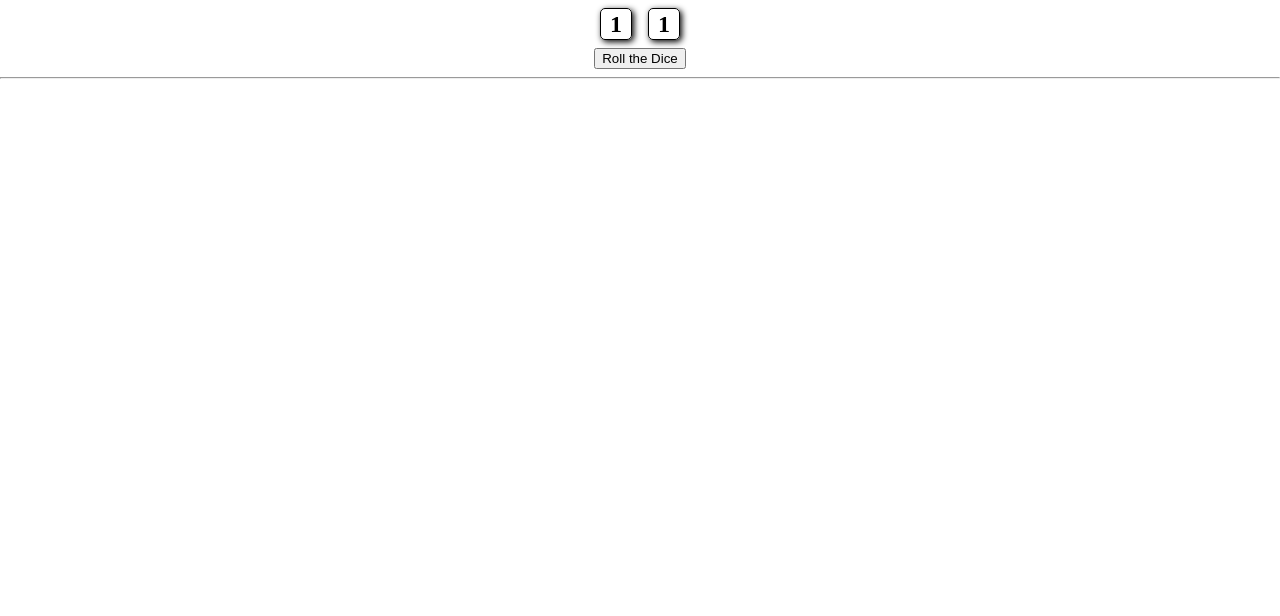
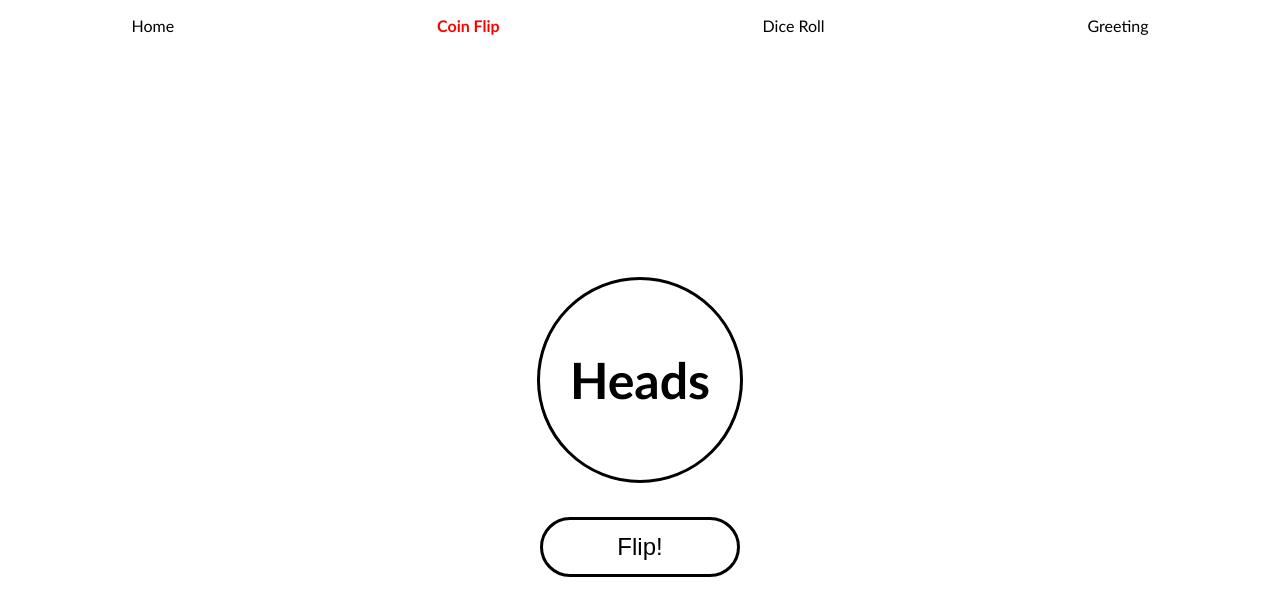
Before and after one commit to jkgrim/widgets-in-react, a React (Create React App) app: page /coinflip in a window 1280 px wide. Shown: the top 616 px of the page. Built offline with nearby package versions, Linux system fonts and the light colour scheme.

Commit message:
adds coin flip, restyling, navigation

```diff
--- a/src/App.css
+++ b/src/App.css
@@ -1,11 +1,40 @@
 body {
   margin: 0;
+  font-family: "Trebuchet MS", sans-serif;
+}
+
+a {
+  text-decoration: none;
+  color: black;
+}
+
+.active {
+  font-weight: bold;
+  color: red;
+}
+
+.navbar {
+  display: flex;
+  align-items: center;
+  height: 50px;
+  justify-content: space-around;
+}
+
+.home {
   text-align: center;
+}
+
+.dice-container {
+  display: flex;
+  justify-content: center;
+  align-items: center;
+  flex-direction: column;
+  height: 90vh;
+  width: 100vw;
 }
 
 .dice-wrapper {
   display: flex;
-  justify-content: center;
 }
 
 .dice-1,
@@ -13,10 +42,60 @@ body {
   display: flex;
   justify-content: center;
   align-items: center;
-  height: 30px;
-  width: 30px;
-  margin: 8px;
-  border: 1px solid black;
+  height: 200px;
+  width: 200px;
+  margin: 30px;
+  font-size: 150px;
+  border: 3px solid black;
   border-radius: 5px;
-  box-shadow: 2px 2px 6px;
+  box-shadow: 10px 10px 30px 1px;
 }
+
+.dice-button {
+  height: 60px;
+  width: 200px;
+  background-color: white;
+  border: 3px solid black;
+  border-radius: 50px;
+  font-size: 24px;
+  cursor: pointer;
+  margin-top: 20px;
+}
+
+.coin-container {
+  height: 90vh;
+  width: 100vw;
+  display: flex;
+  justify-content: center;
+  align-items: center;
+  flex-direction: column;
+}
+
+.coin-wrapper {
+  display: flex;
+  justify-content: center;
+  align-items: center;
+  flex-direction: column;
+}
+
+.coin {
+  display: flex;
+  justify-content: center;
+  align-items: center;
+  flex-direction: column;
+  font-size: 50px;
+  height: 200px;
+  width: 200px;
+  border: 3px solid black;
+  border-radius: 50%;
+}
+
+.coin-button {
+  height: 60px;
+  width: 200px;
+  background-color: white;
+  border: 3px solid black;
+  border-radius: 50px;
+  font-size: 24px;
+  cursor: pointer;
+}
--- a/src/App.js
+++ b/src/App.js
@@ -1,10 +1,25 @@
+import { Route, BrowserRouter as Router, Switch } from "react-router-dom";
+
 import "./App.css";
-import DiceRoll from "./components/DiceRoll";
+import NavBar from "./navigation/NavBar";
+import Home from "./pages/Home";
+import DiceRoll from "./pages/DiceRoll";
+import CoinFlip from "./pages/CoinFlip";
+import Greeting from "./pages/Greeting";
 
 function App() {
   return (
     <div className="App">
-      <DiceRoll />
+      <Router>
+        <Route path="*" component={NavBar} />
+
+        <Switch>
+          <Route exact path="/" component={Home} />
+          <Route path="/coinflip" component={CoinFlip} />
+          <Route path="/diceroll" component={DiceRoll} />
+          <Route path="/greeting" component={Greeting} />
+        </Switch>
+      </Router>
 
       {/*
       add 2 numbers
--- /dev/null
+++ b/src/navigation/NavBar.js
@@ -0,0 +1,25 @@
+import { NavLink } from "react-router-dom";
+
+export default function NavBar() {
+  return (
+    <div className="navbar">
+      <div>
+        <NavLink exact to="/">
+          Home
+        </NavLink>
+      </div>
+
+      <div>
+        <NavLink to="/coinflip">Coin Flip</NavLink>
+      </div>
+
+      <div>
+        <NavLink to="/diceroll">Dice Roll</NavLink>
+      </div>
+
+      <div>
+        <NavLink to="/greeting">Greeting</NavLink>
+      </div>
+    </div>
+  );
+}
--- /dev/null
+++ b/src/pages/CoinFlip.js
@@ -0,0 +1,37 @@
+import { useState } from "react";
+
+export default function CoinFlip() {
+  const [toggle, setToggle] = useState(false);
+
+  function sleep(ms) {
+    return new Promise((resolve) => setTimeout(resolve, ms));
+  }
+
+  async function headsTails() {
+    for (let i = 0; i < 10; i++) {
+      setToggle(true);
+      await sleep(100);
+      setToggle(false);
+      await sleep(100);
+    }
+    let randomNumber = Math.floor(Math.random() * 2) + 1;
+    if (randomNumber === 1) {
+      setToggle(true);
+    } else {
+      setToggle(false);
+    }
+  }
+
+  return (
+    <div className="App">
+      <div className="coin-container">
+        <div className="coin-wrapper">
+          <h1 className="coin">{toggle ? "Tails" : "Heads"}</h1>
+          <button className="coin-button" onClick={headsTails}>
+            Flip!
+          </button>
+        </div>
+      </div>
+    </div>
+  );
+}
--- a/src/components/DiceRoll.js
+++ b/src/pages/DiceRoll.js
@@ -26,8 +26,9 @@ export default function DiceRoll() {
         <h2 className="dice-1">{num}</h2>
         <h2 className="dice-2">{num2}</h2>
       </div>
-      <button onClick={handleClick}>Roll the Dice</button>
-      <hr />
+      <button className="dice-button" onClick={handleClick}>
+        Roll the Dice
+      </button>
     </div>
   );
 }
--- /dev/null
+++ b/src/pages/Greeting.js
@@ -0,0 +1,9 @@
+export default function Greeting() {
+  return (
+    <div>
+      <input placeholder="First Name" type="text" />
+      <input placeholder="Last Name" type="text" />
+      <button>Click Me!</button>
+    </div>
+  );
+}
--- /dev/null
+++ b/src/pages/Home.js
@@ -0,0 +1,7 @@
+export default function Home() {
+  return (
+    <div className="home">
+      <h1>Welcome to Home!</h1>
+    </div>
+  );
+}
```
